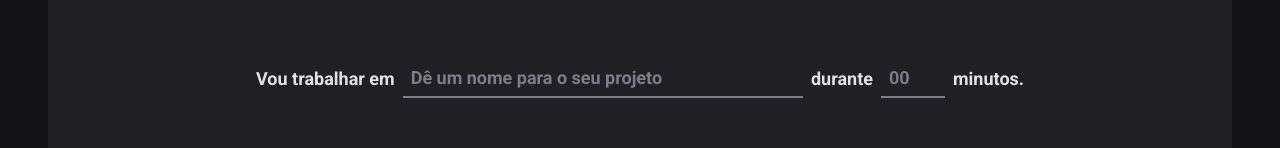
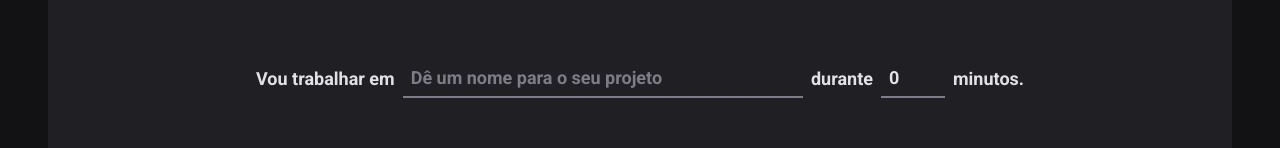
Before and after one commit to Lucaszanin/ignite-timer, a React (Vite) app: page / in a window 1280 px wide. Shown: the part 166-314 px from the top of the page. Built offline with nearby package versions, Linux system fonts and the light colour scheme.

Commit message:
add to lib zod and validations on form

```diff
--- a/package.json
+++ b/package.json
@@ -10,12 +10,14 @@
     "preview": "vite preview"
   },
   "dependencies": {
+    "@hookform/resolvers": "^3.1.1",
     "phosphor-react": "^1.4.1",
     "react": "^18.2.0",
     "react-dom": "^18.2.0",
     "react-hook-form": "^7.45.2",
     "react-router-dom": "^6.14.1",
-    "styled-components": "^6.0.2"
+    "styled-components": "^6.0.2",
+    "zod": "^3.21.4"
   },
   "devDependencies": {
     "@rocketseat/eslint-config": "^1.2.0",
--- a/src/pages/Home/Index.tsx
+++ b/src/pages/Home/Index.tsx
@@ -9,14 +9,34 @@ import {
   TaskInput,
 } from './styles'
 import { useForm } from 'react-hook-form'
+import { zodResolver } from '@hookform/resolvers/zod'
+import * as zod from 'zod'
+
+const newCycleFormValidationSchema = zod.object({
+  task: zod.string().min(1, 'O ciclo precisa ser no minimo de 5 minutos'),
+  minutesAmount: zod
+    .number()
+    .min(5)
+    .max(60, 'O ciclo precisa ser no máximo de 60 minutos'),
+})
+
+type NewCycleFormData = zod.infer<typeof newCycleFormValidationSchema>
 
 function Home() {
-  const { handleSubmit, watch, register } = useForm()
+  const { handleSubmit, watch, register, formState, reset } =
+    useForm<NewCycleFormData>({
+      resolver: zodResolver(newCycleFormValidationSchema),
+      defaultValues: {
+        task: '',
+        minutesAmount: 0,
+      },
+    })
 
-  const handleCreateNewCycle = (data: any) => {
+  const handleCreateNewCycle = (data: NewCycleFormData) => {
     console.log(data)
+    reset()
   }
-
+  console.log(formState.errors)
   const task = watch('task')
   const isSubmitDisabled = !task
 
@@ -46,7 +66,7 @@ function Home() {
             placeholder="00"
             step={5}
             min={5}
-            max={60}
+            // max={60}
             {...register('minutesAmount', { valueAsNumber: true })}
           />
           <span>minutos.</span>
```
Also changed, not shown: 1 other file (tests, documents, lock files or other folders).
